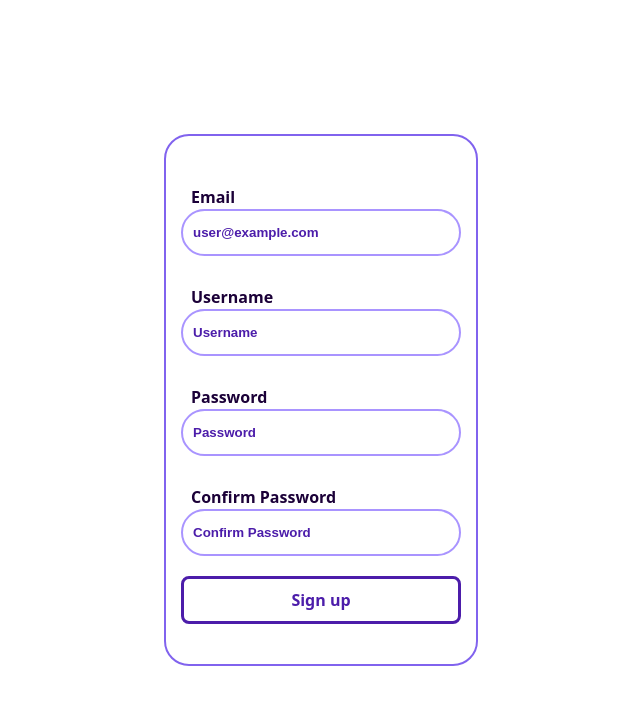
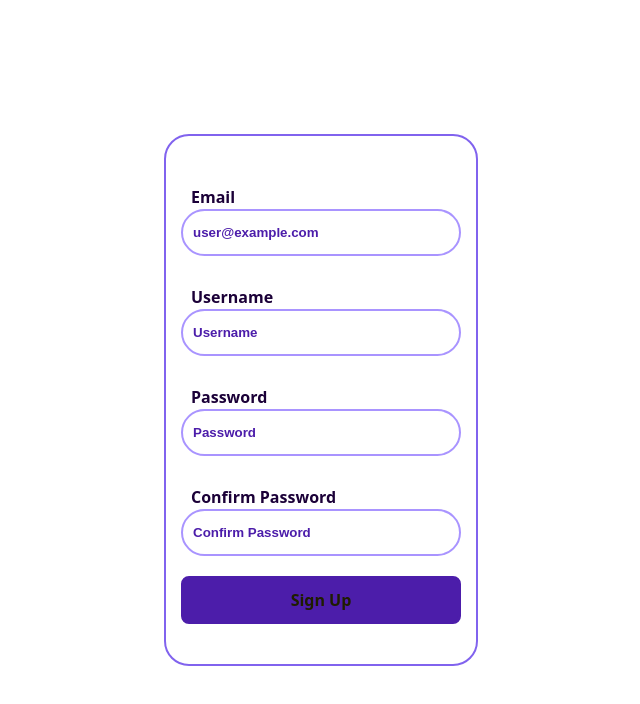
Before and after one commit to Freeze3780/card-game-site, a React (Vite) app: page /register in a window 1280 px wide. Shown: the top 704 px of the page, without its empty margins (319-959 px from the left). Built offline with nearby package versions, Linux system fonts and the light colour scheme; no server answers.

Commit message:
added Primary and Secondary button components

```diff
--- a/src/Components/Button/Button.tsx
+++ /dev/null
@@ -1,12 +0,0 @@
-// import { Link } from 'react-router-dom';
-import styles from './Button.module.css';
-
-type props = {
-	children: string;
-}
-
-export default function Button({ children }: props) {
-	return (
-		<button type='submit' className={styles.button}>{children}</button>
-	);
-}
--- a/src/Components/Button/Button.module.css
+++ b/src/Components/Buttons/PrimaryButton/PrimaryButton.module.css
@@ -6,15 +6,14 @@
 	font-weight: bolder;
 	font-family: inherit;
 	cursor: pointer;
-	transition: 0.5s;
+	transition: border-color 0.5s;
 
 	width: 100%;
 	border: 3px solid var(--primary);
-	color: var(--primary);
-	background-color: var(--bg-dark);
+	color: var(--secondary);
+	background-color: var(--primary);
 }
 
 .button:focus, .button:hover {
-	color: var(--secondary);
-	background-color: var(--primary);
+	border-color: var(--secondary);
 }
--- /dev/null
+++ b/src/Components/Buttons/PrimaryButton/PrimaryButton.tsx
@@ -0,0 +1,13 @@
+import styles from './PrimaryButton.module.css';
+
+type props = {
+	type?: "submit" | "reset" | "button";
+	text: string;
+}
+
+export default function PrimaryButton({ type, text }: props) {
+	type = typeof type !== "string" ? "button" : type;
+	return (
+		<button type={type} className={styles.button}>{text}</button>
+	);
+}
--- /dev/null
+++ b/src/Components/Buttons/SecondaryButton/SecondaryButton.module.css
@@ -0,0 +1,20 @@
+.button {
+	border-radius: 8px;
+	padding: 0.6em 1.2em;
+	margin: 10px 0px;
+	font-size: 1em;
+	font-weight: bolder;
+	font-family: inherit;
+	cursor: pointer;
+	transition: 0.5s;
+
+	width: 100%;
+	border: 3px solid var(--primary);
+	color: var(--primary);
+	background-color: transparent;
+}
+
+.button:focus, .button:hover {
+	color: var(--secondary);
+	background-color: var(--primary);
+}
--- a/src/Pages/PageNotFound.tsx
+++ b/src/Pages/PageNotFound.tsx
@@ -1,12 +1,12 @@
 import { Link } from "react-router-dom";
-import Button from "../Components/Button/Button";
+import PrimaryButton from "../Components/Buttons/PrimaryButton/PrimaryButton";
 
 export default function PageNotFound() {
 	return (
 		<div className="flex-centered-container">
 			<h1>404 Page Not Found</h1>
 			<Link to={"/"}>
-				<Button>Go Back Home</Button>
+				<PrimaryButton text="Go Back Home"/>
 			</Link>
 		</div>
 	);
--- a/src/Pages/login.tsx
+++ b/src/Pages/login.tsx
@@ -3,8 +3,8 @@ import { verifyPassword } from "../../utils/password.ts";
 
 import A from '../Components/A/A.tsx';
 import Input from '../Components/Input/Input.tsx';
-import Button from '../Components/Button/Button.tsx';
 import supabase from '../../utils/supabase.ts';
+import PrimaryButton from '../Components/Buttons/PrimaryButton/PrimaryButton.tsx';
 
 
 export default function LoginPage() {
@@ -63,7 +63,10 @@ export default function LoginPage() {
 				<Input value={email} onChange={emailChangeHandler} label="Email" type="email" placeholder="user@example.com" info={emailInfo} infoClass='danger-text' />
 				<Input value={password} onChange={passwordChangeHandler} label="Password" type="password" info={passwordInfo} infoClass='danger-text' />
 				<A to='#' text="Forgot your password?" />
-				<Button>Login</Button>
+				<PrimaryButton
+					type='submit'
+					text="Login"
+				/>
 				<A to="/register" text="Don't have an account? Sign up"/>
 			</form>
 		</div>
--- a/src/Pages/register.tsx
+++ b/src/Pages/register.tsx
@@ -3,8 +3,8 @@ import { hashPassword } from "../../utils/password.ts";
 import type { User } from "../../utils/types.ts";
 
 import Input from "../Components/Input/Input";
-import Button from "../Components/Button/Button";
 import supabase from "../../utils/supabase";
+import PrimaryButton from "../Components/Buttons/PrimaryButton/PrimaryButton.tsx";
 
 export default function RegisterPage() {
 	const [email, setEmail] = useState("");
@@ -156,7 +156,10 @@ export default function RegisterPage() {
 					info={passwordInfo}
 					infoClass="danger-text"
 				/>
-				<Button>Sign up</Button>
+				<PrimaryButton
+					text="Sign Up"
+					type="submit"
+				/>
 			</form>
 		</div>
 	);
```
Also changed, not shown: src/Components/Buttons/SecondaryButton/SecondaryButton.tsx (added, +13 -0 lines).
